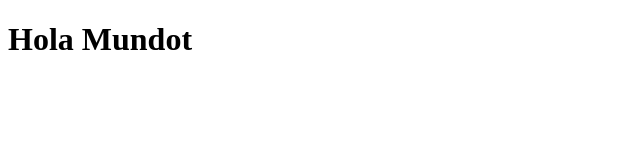
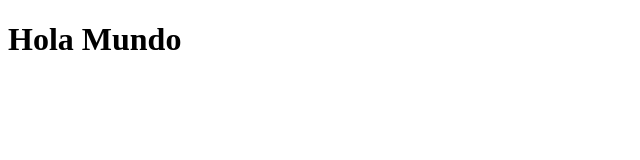
Before and after one commit to JohanCollao/Grupo_pgy3121-012v, a plain HTML site: page index.html in a window 1280 px wide. Shown: the full height of the page, 0-640 px from the left. Drawn offline with Linux system fonts and the light colour scheme.

Commit message:
Update index.html

```diff
--- a/index.html
+++ b/index.html
@@ -6,6 +6,6 @@
 
     </head>
     <body>
-        <h1>Hola Mundot</h1>
+        <h1>Hola Mundo</h1>
     </body>
 </html>
```
